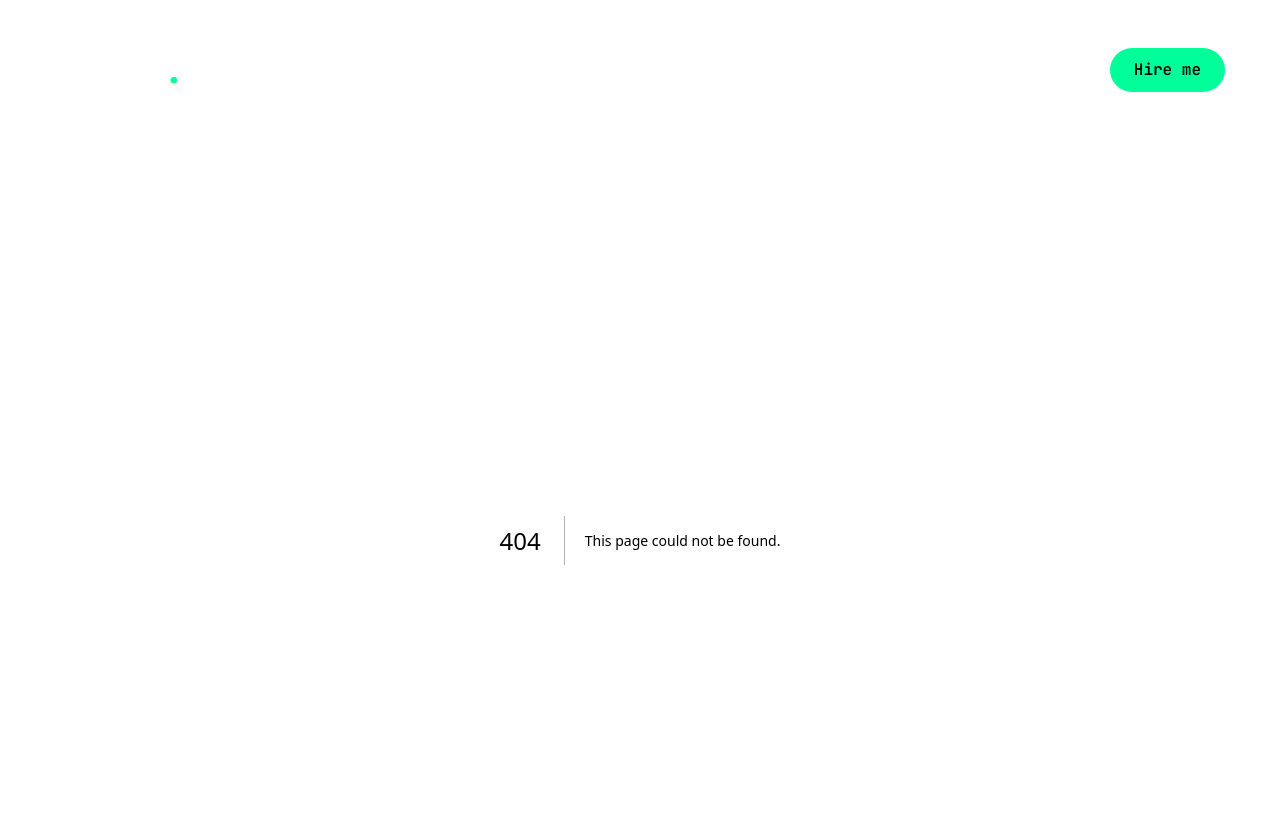
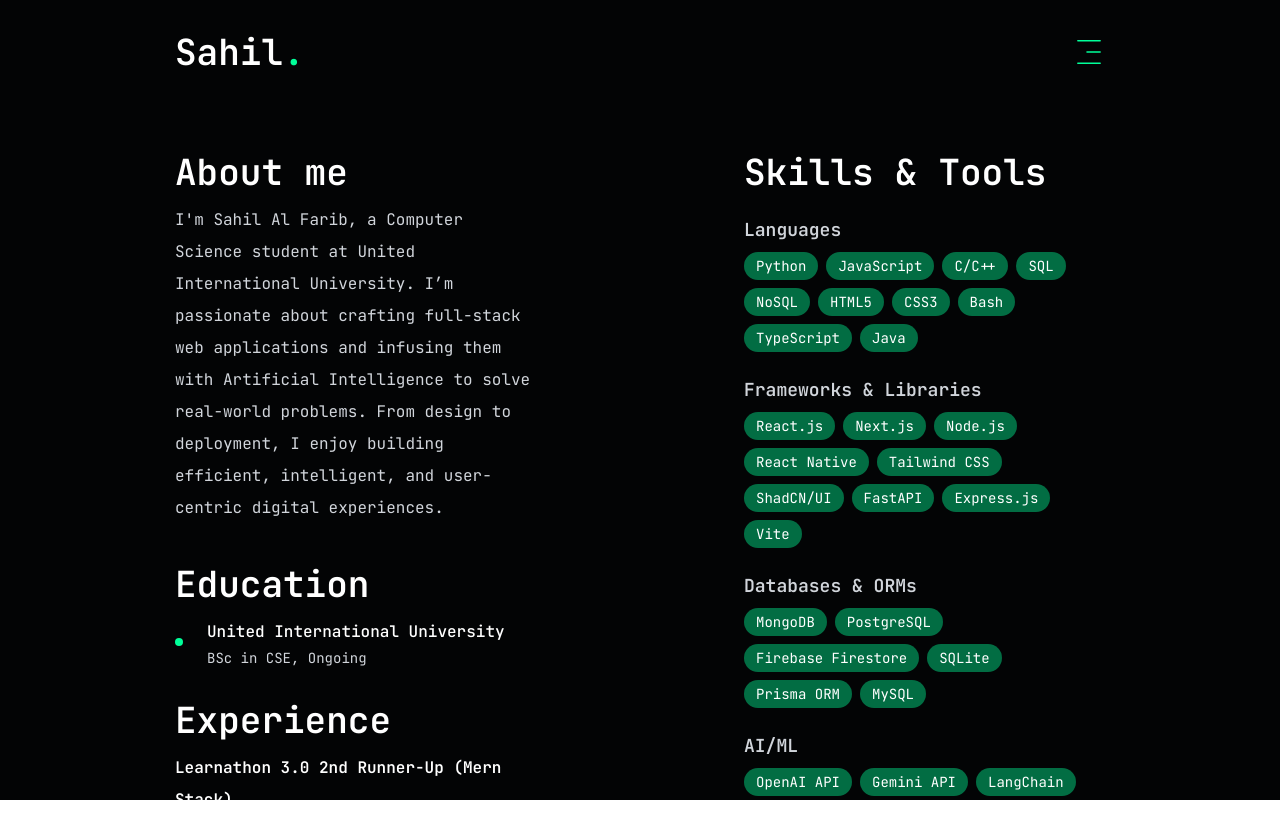
Before and after one commit to sahilaf/Portfolio, a Next.js app: page /about in a window 1280 px wide. Before the commit this address had no page. Shown: the top 838 px of the page. Built offline with nearby package versions, Linux system fonts and the light colour scheme.

Commit message:
final push

```diff
--- /dev/null
+++ b/app/about/page.jsx
@@ -0,0 +1,190 @@
+"use client";
+
+import React from "react";
+import { motion } from "framer-motion";
+
+const AboutPage = () => {
+  return (
+    <motion.div
+      initial={{
+        opacity: 0,
+      }}
+      animate={{
+        opacity: 1,
+        transition: {
+          delay: 2,
+          duration: 0.4,
+          ease: "easeIn",
+        },
+      }}
+      className="h-[100%] bg-primary py-12  text-gray-300"
+    >
+      <div className="container mx-auto grid grid-cols-1 md:grid-cols-2 md:gap-52 gap-10 ">
+        {/* Left Column */}
+        <div>
+          <section className="mb-10 ">
+            <h2 className="text-4xl font-semibold text-white mb-3">About me</h2>
+            <p>
+              I'm Sahil Al Farib, a Computer Science student at United
+              International University. I’m passionate about crafting full-stack
+              web applications and infusing them with Artificial Intelligence to
+              solve real-world problems. From design to deployment, I enjoy
+              building efficient, intelligent, and user-centric digital
+              experiences.
+            </p>
+          </section>
+
+          <section className="mb-8">
+            <h2 className="text-4xl font-semibold text-white mb-3">
+              Education
+            </h2>
+            <div className="flex items-center gap-2">
+              <span className="h-2 w-2 bg-accent rounded-full mr-4"></span>
+              <div>
+                <p className="font-medium text-white">
+                  United International University
+                </p>
+                <p className="text-sm">BSc in CSE, Ongoing</p>
+              </div>
+            </div>
+          </section>
+
+          <section>
+            <h2 className="text-4xl font-semibold text-white mb-3">
+              Experience
+            </h2>
+
+
+
+            <div className="mb-4">
+              <h4 className="font-semibold text-white">
+                Learnathon 3.0 2nd Runner-Up (Mern Stack)
+              </h4>
+              <p className="text-sm text-gray-300">
+                Participated in Geeky Solutions' 16-week immersive program
+                focused on developing job-ready tech professionals. Collaborated
+                with a team to build <strong>FairBasket</strong>, a full-stack Ai powered
+                e-commerce platform, and secured the{" "}
+                <strong>2nd Runner-Up</strong> position in the final contest.
+              </p>
+            </div>
+          </section>
+        </div>
+
+        {/* Right Column */}
+        <div>
+          <h2 className="text-4xl font-semibold text-white mb-6">
+            Skills & Tools
+          </h2>
+
+          {/* Languages */}
+          <div className="mb-6">
+            <h3 className="text-lg font-semibold mb-2">Languages</h3>
+            <div className="flex flex-wrap gap-2">
+              {[
+                "Python",
+                "JavaScript",
+                "C/C++",
+                "SQL",
+                "NoSQL",
+                "HTML5",
+                "CSS3",
+                "Bash",
+                "TypeScript",
+                "Java",
+              ].map((lang) => (
+                <span
+                  key={lang}
+                  className="bg-[#00ff996b] text-white text-sm px-3 py-1 rounded-full"
+                >
+                  {lang}
+                </span>
+              ))}
+            </div>
+          </div>
+
+          {/* Frameworks & Libraries */}
+          <div className="mb-6">
+            <h3 className="text-lg font-semibold mb-2">
+              Frameworks & Libraries
+            </h3>
+            <div className="flex flex-wrap gap-2">
+              {[
+                "React.js",
+                "Next.js",
+                "Node.js",
+                "React Native",
+                "Tailwind CSS",
+                "ShadCN/UI",
+                "FastAPI",
+                "Express.js",
+                "Vite",
+              ].map((framework) => (
+                <span
+                  key={framework}
+                  className="bg-[#00ff996b] text-white text-sm px-3 py-1 rounded-full"
+                >
+                  {framework}
+                </span>
+              ))}
+            </div>
+          </div>
+
+          {/* Databases & ORMs */}
+          <div className="mb-6">
+            <h3 className="text-lg font-semibold mb-2">Databases & ORMs</h3>
+            <div className="flex flex-wrap gap-2">
+              {[
+                "MongoDB",
+                "PostgreSQL",
+                "Firebase Firestore",
+                "SQLite",
+                "Prisma ORM",
+                "MySQL",
+              ].map((db) => (
+                <span
+                  key={db}
+                  className="bg-[#00ff996b] text-white text-sm px-3 py-1 rounded-full"
+                >
+                  {db}
+                </span>
+              ))}
+            </div>
+          </div>
+
+          {/* AI/ML & Automation */}
+          <div className="mb-6">
+            <h3 className="text-lg font-semibold mb-2">AI/ML</h3>
+            <div className="flex flex-wrap gap-2">
+              {[
+                "OpenAI API",
+                "Gemini API",
+                "LangChain",
+                "CrewAI",
+                "Retrieval-Augmented Generation (RAG)",
+                "Pinecone Vector DB",
+                "YOLOv8",
+                "OpenCV",
+                "TensorFlow (basic)",
+                "pandas",
+                "NumPy",
+                "Matplotlib",
+                "Scikit-learn",
+                "Prompt Engineering",
+              ].map((skill) => (
+                <span
+                  key={skill}
+                  className="bg-[#00ff996b] text-white text-sm px-3 py-1 rounded-full"
+                >
+                  {skill}
+                </span>
+              ))}
+            </div>
+          </div>
+        </div>
+      </div>
+    </motion.div>
+  );
+};
+
+export default AboutPage;
--- a/app/blogs/page.jsx
+++ /dev/null
@@ -1,9 +0,0 @@
-import React from 'react'
-
-const blogs = () => {
-  return (
-    <div>blogs</div>
-  )
-}
-
-export default blogs
--- a/app/contact/page.jsx
+++ b/app/contact/page.jsx
@@ -1,19 +1,11 @@
 "use client";
 
+import React from "react";
 import Button from '../../components/ui/button';
 import Textarea from '../../components/ui/textarea';
 import Input from '../../components/ui/input';
-import {
-  Select,
-  SelectContent,
-  SelectGroup,
-  SelectItem,
-  SelectLabel,
-  SelectTrigger,
-  SelectValue,
-} from "../../components/ui/select";
-
 import { FaPhoneAlt, FaEnvelope, FaMapMarkerAlt } from "react-icons/fa";
+import { motion } from "framer-motion";
 
 const info = [
   {
@@ -33,18 +25,38 @@ const info = [
   },
 ];
 
-import { motion } from "framer-motion";
+const Contact = () => {
+  const [result, setResult] = React.useState("");
 
-const Contact = () => {
+  const onSubmit = async (event) => {
+    event.preventDefault();
+    setResult("Sending...");
+    const formData = new FormData(event.target);
+    formData.append("access_key", "9ef1a5e3-2905-4849-b5b8-dd4cd5a7f60f");
+
+    const response = await fetch("https://api.web3forms.com/submit", {
+      method: "POST",
+      body: formData
+    });
+
+    const data = await response.json();
+
+    if (data.success) {
+      setResult("Form Submitted Successfully ✅");
+      event.target.reset();
+    } else {
+      console.log("Error", data);
+      setResult(`Error: ${data.message}`);
+    }
+  };
+
   return (
     <motion.div
-      initial={{
-        opacity: 0,
-      }}
+      initial={{ opacity: 0 }}
       animate={{
         opacity: 1,
         transition: {
-          delay:2,
+          delay: 2,
           duration: 0.4,
           ease: "easeIn",
         },
@@ -55,52 +67,37 @@ const Contact = () => {
         <div className="flex flex-col xl:flex-row gap-[30px]">
           <div className="xl:w-[54%] order-2 xl:order-none">
             <form
+              onSubmit={onSubmit}
               className="flex flex-col gap-6 p-10 bg-[#27272c] rounded-xl"
-              action=""
             >
               <h3 className="text-4xl text-accent">Let's work together</h3>
-              <p className="text-white/60">
-                Lorem ipsum dolor, sit amet consectetur adipisicing elit.
-              </p>
+
               <div className="grid grid-cols-1 md:grid-cols-2 gap-6">
-                <Input type="text" placeholder="Firstname" />
-                <Input type="text" placeholder="Lastname" />
-                <Input type="email" placeholder="Email address" />
-                <Input type="tel" placeholder="Phone" />
+                <Input type="text" placeholder="Firstname" name="firstname" required />
+                <Input type="text" placeholder="Lastname" name="lastname" required />
+                <Input type="email" placeholder="Email address" name="email" required />
+                <Input type="tel" placeholder="Phone" name="phone" />
               </div>
-              <Select>
-                <SelectTrigger className="">
-                  <SelectValue placeholder="Select a service" />
-                </SelectTrigger>
-                <SelectContent>
-                  <SelectGroup>
-                    <SelectLabel>Select a service</SelectLabel>
-                    <SelectItem value="web-dev">Web Development</SelectItem>
-                    <SelectItem value="ui-ux">UI/UX Design</SelectItem>
-                    <SelectItem value="app-dev">App Development</SelectItem>
-                  </SelectGroup>
-                </SelectContent>
-              </Select>
-              <Textarea className="h-[200px]" placeholder="Type your message here."/>
+
+              <Textarea className="h-[200px]" placeholder="Type your message here." name="message" required />
               <Button size="md" className="max-e-40">Send message</Button>
-
+              <p className="text-sm text-white">{result}</p>
             </form>
           </div>
+
           <div className="flex-1 flex items-center xl:justify-end order-1 xl:order-none mb-8 xl:mb-0">
             <ul className="flex flex-col gap-10">
-              {info.map((item, index) => {
-                return (
+              {info.map((item, index) => (
                 <li key={index} className="flex item-center gap-6">
                   <div className="w-[52px] h-[52px] xl:w-[72px] xl:h-[72px] text-accent rounded-md flex items-center justify-center">
-                      <div className="text-[28px] ">{item.icon}</div>
+                    <div className="text-[28px]">{item.icon}</div>
                   </div>
                   <div className="flex-1">
                     <p className="text-white/60">{item.title}</p>
                     <h3 className="text-xl">{item.description}</h3>
                   </div>
                 </li>
-                );
-              })}
+              ))}
             </ul>
           </div>
         </div>
--- a/app/page.jsx
+++ b/app/page.jsx
@@ -1,22 +1,35 @@
+"use client"
 import Photo from "@/components/Photo";
 import Socials from "@/components/Socials";
 import { Button } from "@/components/ui/button";
 import { FiDownload } from "react-icons/fi";
-
+import { motion } from "framer-motion";
 const Home = () => {
   return (
+    <motion.div
+      initial={{
+        opacity: 0,
+      }}
+      animate={{
+        opacity: 1,
+        transition: {
+          delay:2,
+          duration: 0.4,
+          ease: "easeIn",
+        },
+      }}
+      >
     <section className="h-full">
       <div className="container mx-auto h-full">
         <div className="flex flex-col xl:flex-row items-center justify-between xl:pt-8 xl:pb-24">
-          <div className="text-center xl:text-left order-2 xl:order-none">
+          <div className="text-center xl:text-left order-2 xl:order-none xl:pr-16 pr-0">
             <span className="text-xl">Software Developer</span>
             <h1 className="h1">
               Hello I'm <br />
               <span className="text-accent">Sahil Al Farib</span>
             </h1>
             <p className="max-e-[500px] mb-9 text-white/80">
-              I excel at crafting elegant digital experiences and I am proficient
-              in various programming languages and technologies.
+            I’m Sahil, a Computer Science Engineering student passionate about leveraging full-stack web technologies and AI/ML to build user centric, impactful, community-driven solutions.
             </p>
             <div className="flex flex-col xl:flex-row items-center gap-8">
               <a
@@ -44,6 +57,7 @@ const Home = () => {
         </div>
       </div>
     </section>
+    </motion.div>
   );
 };
 
--- a/app/products/page.jsx
+++ b/app/products/page.jsx
@@ -1,10 +1,11 @@
 "use client";
 import React, { useRef } from "react";
 import Link from "next/link";
-import { delay, motion } from "framer-motion";
+import { motion } from "framer-motion";
 import  Tabs  from "../../components/ui/tabs";
 import { Orbitron } from "next/font/google";
 import "./styles_proj.css";
+
 const orbitron = Orbitron({
   weight: "400",
   subsets: ["latin"],
@@ -191,25 +192,25 @@ const Projects = () => {
   };
 
   return (
+    <motion.div
+      initial={{
+        opacity: 0,
+      }}
+      animate={{
+        opacity: 1,
+        transition: {
+          delay:2,
+          duration: 0.4,
+          ease: "easeIn",
+        },
+      }}
+      >
     <section
       ref={sectionRef}
-      className="w-full min-h-screen bg-primary px-4 relative overflow-hidden line__container"
+      className="w-full min-h-screen bg-primary px-4 relative overflow-hidden line__container py-5"
     >
       <div className="max-w-7xl mx-auto z-10 ">
-        <div className="mb-8 sm:mb-12 md:mb-16 relative z-10">
-          <div className="flex flex-col items-center justify-center text-center space-y-4">
-            <motion.div
-              initial={{ opacity: 0, y: 20 }}
-              animate={{ opacity: 1, y: 0 }}
-              transition={{ duration: 0.5 ,delay: 1.2}}
-              className={orbitron.className}
-            >
-              <h2 className="text-2xl sm:text-2xl md:text-4xl font-bold text-white tracking-wider mt-10">
-                Projects
-              </h2>
-            </motion.div>
-          </div>
-        </div>
+
 
         <div className="overflow-x-auto -mx-4 px-4 mb-8 sm:mb-12 md:mb-16">
           <Tabs
@@ -277,6 +278,7 @@ const Projects = () => {
         </motion.div>
       </div>
     </section>
+    </motion.div>
   );
 };
 
--- a/components/Header.jsx
+++ b/components/Header.jsx
@@ -1,11 +1,13 @@
-import React from 'react'
+import React, { memo } from 'react';
 import Link from 'next/link'
 import {Button} from "./ui/button"
 import Nav from './Nav'
 import MobileNav from './MobileNav'
 function Header() {
+
   return (
     <header className='py-8 xl:py-12 text-white'>
+
         <div className="container mx-auto flex justify-between items-center">
             <Link href='/'>
             <h1 className='text-4xl font-semibold'>
@@ -15,7 +17,7 @@ function Header() {
             <div className="hidden xl:flex items-center gap-8">
             <Nav />
             <Link href="/contact">
-                <Button>Hire me</Button>
+                <Button>Contact me</Button>
             </Link>
             </div>
 
@@ -26,5 +28,4 @@ function Header() {
     </header>
   )
 }
-
-export default Header
+export default memo(Header);
--- a/components/MobileNav.jsx
+++ b/components/MobileNav.jsx
@@ -14,12 +14,8 @@ const MobileNav = () => {
             path:"/products"
         },
         {
-            name:"resume",
-            path:"/resume"
-        },
-        {
-            name:"blogs",
-            path:"/blogs"
+            name:"about",
+            path:"/about"
         },
         {
             name:"contact",
--- a/components/Nav.jsx
+++ b/components/Nav.jsx
@@ -12,8 +12,8 @@ const links = [
     path: "/products",
   },
   {
-    name: "blogs",
-    path: "/blogs",
+    name: "about",
+    path: "/about",
   },
 ];
 const Nav = () => {
--- a/components/PageTransition.jsx
+++ b/components/PageTransition.jsx
@@ -1,24 +1,56 @@
 "use client";
+
+import { useEffect, useState } from "react";
+import { usePathname } from "next/navigation";
 import { AnimatePresence, motion } from "framer-motion";
 
-import { usePathname } from "next/navigation";
+const variants = {
+  initial: {
+    opacity: 0,
+    y: 10,
+  },
+  animate: {
+    opacity: 1,
+    y: 0,
+    transition: { duration: 0.6, ease: "easeInOut" },
+  },
+  exit: {
+    opacity: 0,
+    y: -10,
+    transition: { duration: 0.4, ease: "easeInOut" },
+  },
+};
 
 const PageTransition = ({ children }) => {
   const pathname = usePathname();
+  const [displayedPath, setDisplayedPath] = useState(pathname);
+  const [shouldRender, setShouldRender] = useState(true);
+
+  useEffect(() => {
+    if (pathname !== displayedPath) {
+      setShouldRender(false); // Start exit
+      const timeout = setTimeout(() => {
+        setDisplayedPath(pathname); // Update to new route
+        setShouldRender(true); // Now render the new route
+      }, 400); // match `exit` duration
+
+      return () => clearTimeout(timeout);
+    }
+  }, [pathname, displayedPath]);
+
   return (
-    <AnimatePresence>
-      <div key={pathname}>
+    <AnimatePresence mode="wait">
+      {shouldRender && (
         <motion.div
-          initial={{ opacity: 1 }}
-          animate={{
-            opacity: 0,
-            transition: { delay: 1, duration: 0.4, ease: "easeInOut" },
-          }}
-          exit={{ opacity: 0, transition: { duration: 0.5, ease: "easeInOut" } }}
-          className="h-screen w-screen fixed bg-primary top-0 pointer-events-none"
-        />
-        {children}
-      </div>
+          key={displayedPath}
+          variants={variants}
+          initial="initial"
+          animate="animate"
+          exit="exit"
+        >
+          {children}
+        </motion.div>
+      )}
     </AnimatePresence>
   );
 };
--- a/tailwind.config.js
+++ b/tailwind.config.js
@@ -18,7 +18,7 @@ module.exports = {
       sm:"640px",
       md:"768px",
       lg:"960px",
-      xl:"1200px",
+      xl:"1400px",
     },
     fontFamily: {
       primary: "var(--font-jetbrainsMono)",
```
Also changed, not shown: 1 other file (tests, documents, lock files or other folders). Lines whose indentation alone changed are shown as unchanged.
